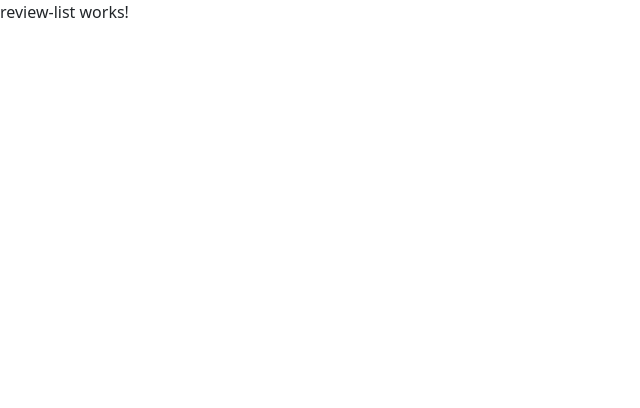
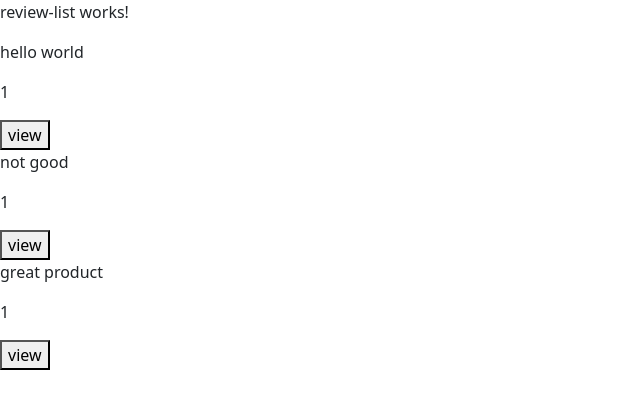
Before and after one commit to 240205-JavaAngularAWS/shoe-front, an Angular app in the folder payMore/: page /reviewList in a window 1280 px wide. Shown: the top 408 px of the page, without its empty margins (0-640 px from the left). Built offline with nearby package versions, Linux system fonts and the light colour scheme.

Commit message:
start review list

```diff
--- a/payMore/src/app/app.module.ts
+++ b/payMore/src/app/app.module.ts
@@ -17,6 +17,7 @@ import { WriteReviewComponent } from './components/write-review/write-review.com
 import { ReviewListComponent } from './components/review-list/review-list.component';
 import { UserPortalComponent } from './components/user-portal/user-portal.component';
 import { ViewProductsComponent } from './components/view-products/view-products.component';
+import { ReviewComponent } from './components/review/review.component';
 
 
 @NgModule({
@@ -33,6 +34,7 @@ import { ViewProductsComponent } from './components/view-products/view-products.
     ReviewListComponent,
     UserPortalComponent,
     ViewProductsComponent,
+    ReviewComponent,
     // WriteReviewComponent
   ],
   imports: [
--- a/payMore/src/app/components/review-list/review-list.component.html
+++ b/payMore/src/app/components/review-list/review-list.component.html
@@ -1,9 +1,4 @@
 <p>review-list works!</p>
 <div>
-    <!-- <p>{{revewInputted.id}}</p>
-    <p>{{revewInputted.proudct}}</p>
-    <p>{{revewInputted.content}}</p>
-    <p>{{revewInputted.rating}}</p> -->
-
-
+    <review *ngFor="let review of reviews" [reviewInputted]="review"></review>
 </div>
--- /dev/null
+++ b/payMore/src/app/components/review/review.component.html
@@ -0,0 +1,6 @@
+<!-- <p>review works!</p> -->
+<div>
+    <p>{{reviewInputted.content}}</p>
+    <p>{{reviewInputted.rating}}</p>
+    <button>view</button>
+</div>
--- /dev/null
+++ b/payMore/src/app/components/review/review.component.ts
@@ -0,0 +1,22 @@
+import { Component, EventEmitter, Input, Output } from '@angular/core';
+import { reviews } from '../../interfaces/reviewsInterface';
+
+@Component({
+  selector: 'review',
+  templateUrl: './review.component.html',
+  styleUrl: './review.component.css'
+})
+export class ReviewComponent {
+
+  @Input() reviewInputted: reviews = {
+    id: 0,
+    product: {
+      id: 0
+    },
+    content: '',
+    rating: 0
+  }
+
+  @Output() viewReview = new EventEmitter();
+
+}
```
Also changed, not shown: payMore/src/app/components/write-review/write-review.component.ts (+0 -42 lines), payMore/src/app/components/review/review.component.css (added), 1 other file (tests, documents, lock files or other folders).
